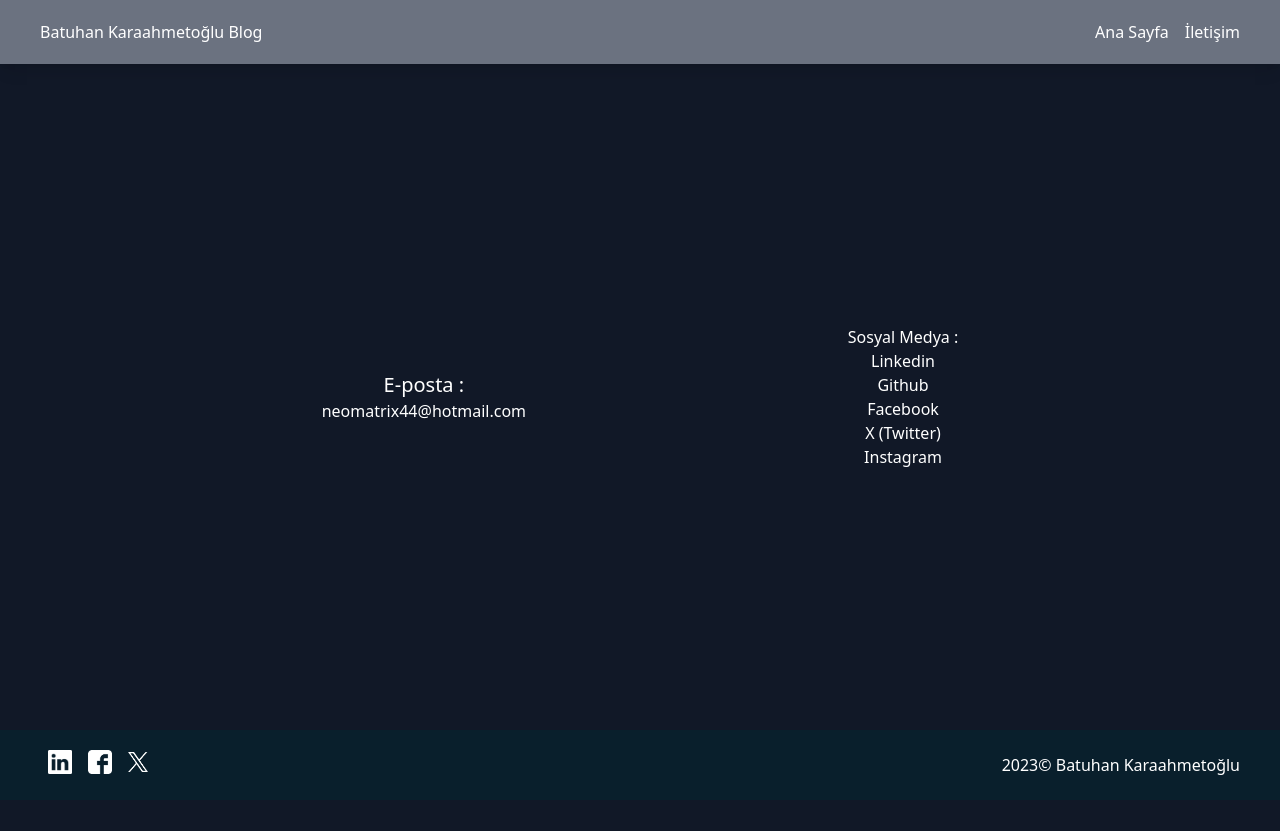
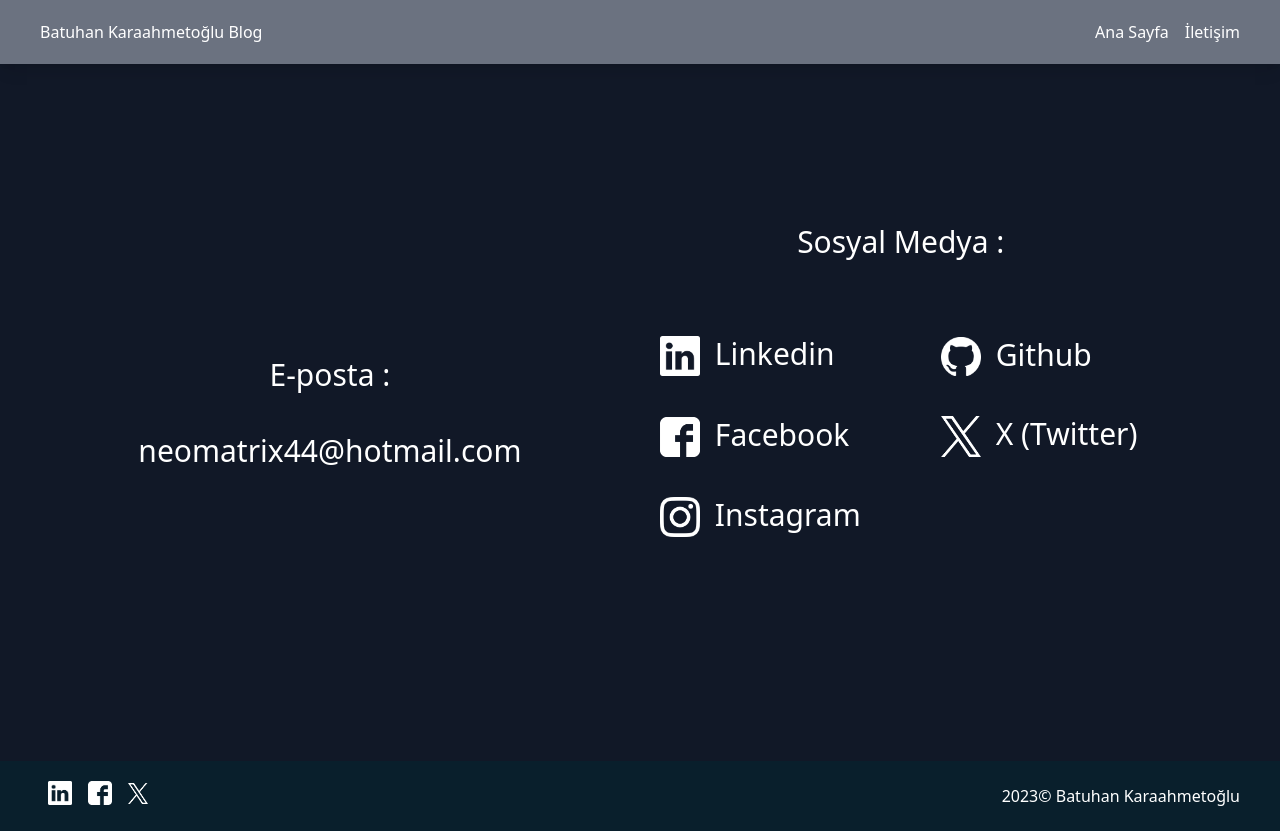
Before and after one commit to Batuhan445/blog-app, a Next.js app: page /contact in a window 1280 px wide. Before the commit the page ends 800 px from the top, so only its background shows below. Built offline with nearby package versions, Linux system fonts and the light colour scheme.

Commit message:
contact page done

```diff
--- a/src/app/contact/page.tsx
+++ b/src/app/contact/page.tsx
@@ -1,32 +1,76 @@
 import Link from 'next/link'
 import React from 'react'
+import Image from 'next/image'
 
 const Contact = () => {
   return (
 
     // <div className='flex flex-row items-center flex-1'>
-      <div className='flex-1 grid md:flex md:justify-evenly items-center text-center  py-40 w-full'>
+      <div className='flex-1 grid md:flex md:justify-evenly items-center text-center py-28 md:py-40 w-full'>
         <title>Batuhan Karaahmetoğlu Blog | İletişim</title>
 
         <div>
-          <p className='text-xl'>E-posta :</p>
-          <a className='hover:underline' href="mailto:neomatrix44@hotmail.com">neomatrix44@hotmail.com</a>
+          <p className='text-2xl md:text-3xl mb-10'>E-posta :</p>
+          <a className='hover:underline text-2xl md:text-3xl' href="mailto:neomatrix44@hotmail.com">neomatrix44@hotmail.com</a>
         </div>
 
         <div>
 
-        <div>
+        <div className='md:mt-0 mt-10 text-xl md:text-3xl my-5 md:my-0'>
         Sosyal Medya :
         </div>
 
-        <div className='grid items-center'>
-          <Link href={'https://www.linkedin.com/in/batuhankaraahmeto%C4%9Flu/'}>Linkedin</Link>
-          <Link href={'https://www.linkedin.com/in/batuhankaraahmeto%C4%9Flu/'}>Github</Link>
-          <Link href={'https://www.linkedin.com/in/batuhankaraahmeto%C4%9Flu/'}>Facebook</Link>
-          <Link href={'https://www.linkedin.com/in/batuhankaraahmeto%C4%9Flu/'}>X (Twitter)</Link>
-          <Link href={'https://www.linkedin.com/in/batuhankaraahmeto%C4%9Flu/'}>Instagram</Link>
+        <div className='grid md:grid-cols-2  gap-y-7 gap-x-20 items-center justify-center md:justify-start md:py-16 text-xl md:text-3xl'>
+
+          <div className='mt-3'>
+            <Link href={'https://www.linkedin.com/in/batuhankaraahmeto%C4%9Flu/'} target='_blank' style={{display:"flex"}}>
+            <Image src={"/social-media/linkedin.png"} alt='linkedin-logo' width={40} height={40} style={{marginRight:"15px"}}/>
+            <div className='m-auto md:m-0 hover:text-blue-400 transition'>
+              Linkedin
+            </div>
+            </Link>
+          </div>
+
+          <div className='mt-3'>
+            <Link href={'https://github.com/Batuhan445'} target='_blank' style={{display:"flex"}}>
+            <Image src={"/social-media/github.png"} alt='github-logo' width={40} height={40} style={{marginRight:"15px"}}/>
+          <div className='m-auto md:m-0 hover:text-blue-400 transition'>
+              Github
+          </div>
+              </Link>
+          </div>
+
+          <div className='mt-3'>
+          <Link href={'https://www.facebook.com/batuhankara.tr/'} target='_blank' style={{display:"flex"}}>
+          <Image src={"/social-media/facebook.png"} alt='facebook-logo' width={40} height={40} style={{marginRight:"15px"}}/>
+          <div className='m-auto md:m-0 hover:text-blue-400 transition'>
+            Facebook
+          </div>
+          </Link>
+          </div>
+
+          <div className='mt-3'>
+          <Link href={'https://www.x.com/trbatuhankara/'} target='_blank' style={{display:"flex"}}>
+          <Image src={"/social-media/x-twitter-logo.png"} alt='x-logo' width={40} height={40} style={{marginRight:"15px"}}/>
+          <div className='m-auto md:m-0 hover:text-blue-400 transition'>
+            X (Twitter)
+          </div>
+            </Link>
+
+          </div>
+
+          <div className='mt-3'>
+          <Link href={'https://www.instagram.com/trbatuhankara/'} target='_blank' style={{display:"flex"}}>
+          <Image src={"/social-media/instagram.png"} alt='instagram-logo' width={40} height={40} style={{marginRight:"15px"}}/>
+          <div className='m-auto md:m-0 hover:text-blue-400 transition'>
+            Instagram
+          </div>
+            </Link>
+          </div>
+
+
         </div>
-        </div>
+      </div>
 
       </div>
 
```
